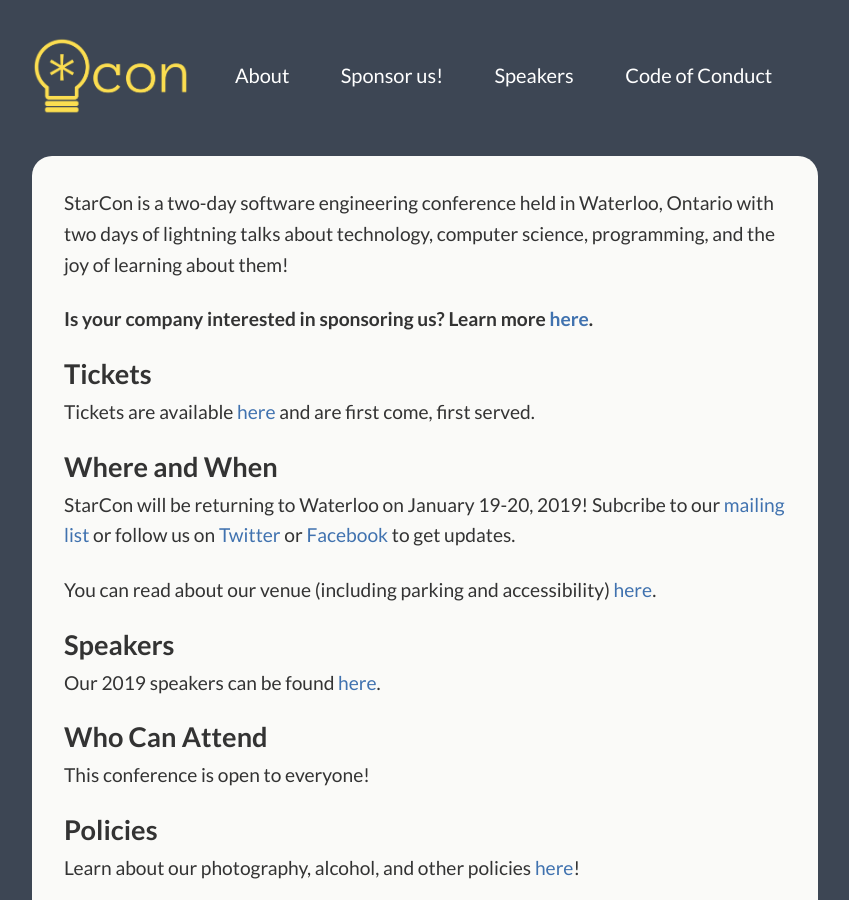
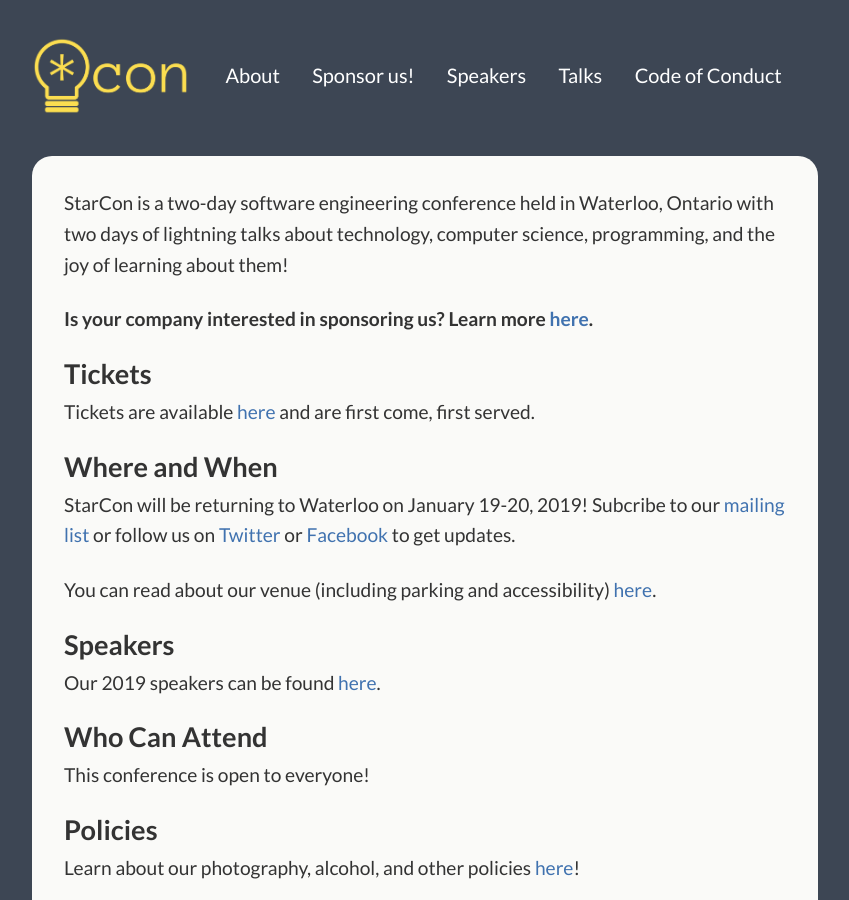
Before and after one commit to StarConKW/starconkw.github.io, a Jekyll site: the page built from index.md, in a window 1280 px wide and 900 px high. Shown: the whole window, without its empty margins (215-1064 px from the left). Built offline with Jekyll 4.4.1, drawn with Linux system fonts in a browser that asks for light colours; comment, search, counter and statistics services are not loaded.

Commit message:
add talks to navbar (#126)

```diff
--- a/_config.yml
+++ b/_config.yml
@@ -35,6 +35,9 @@ navigation:
   - title: Speakers
     url: /speakers/
     desc: Speakers
+  - title: Talks
+    utl: /talks/
+    desc: Talks
   - title: Code of Conduct
     url: /coc/
     desc: Our code of conduct
```
